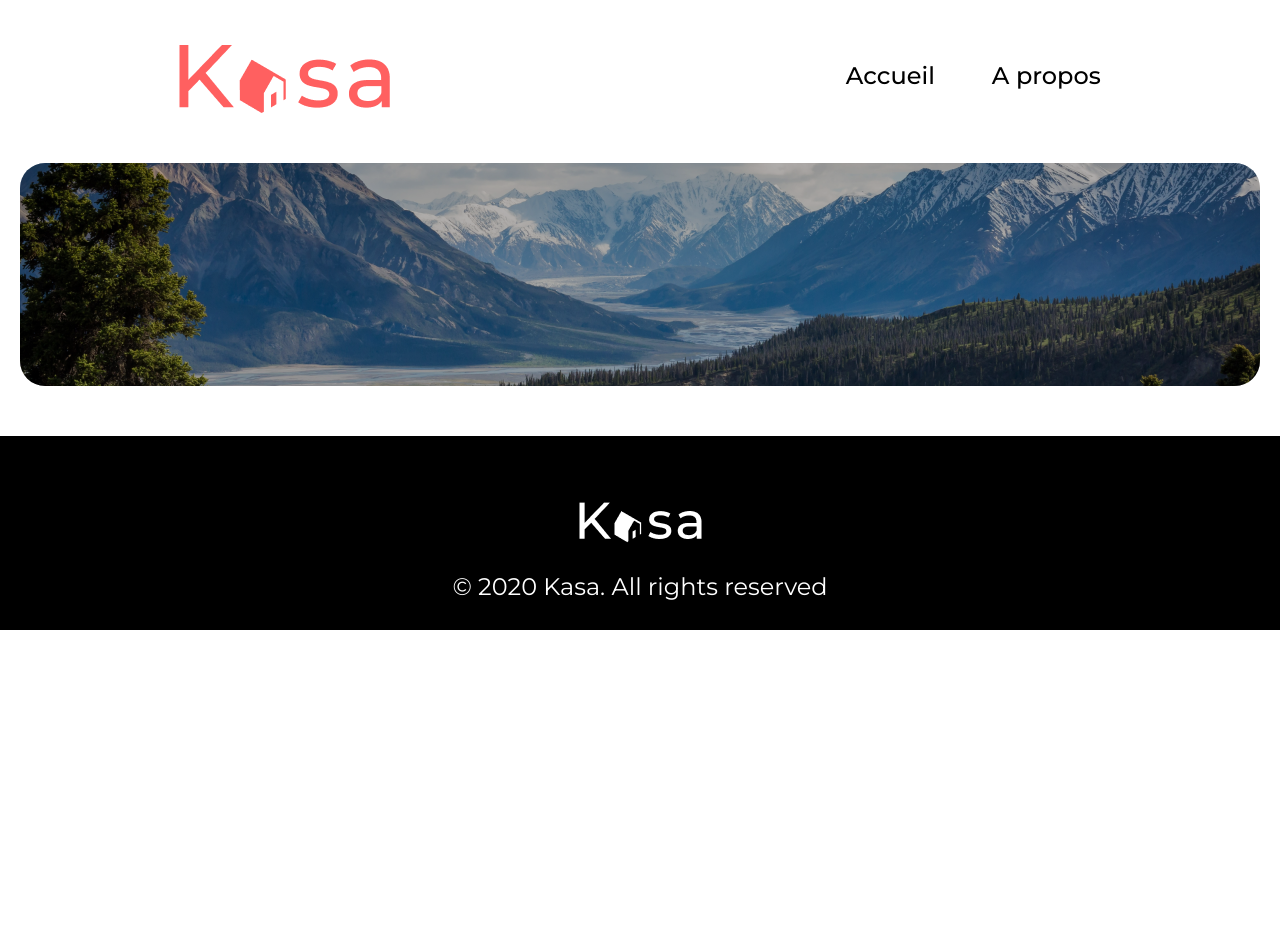
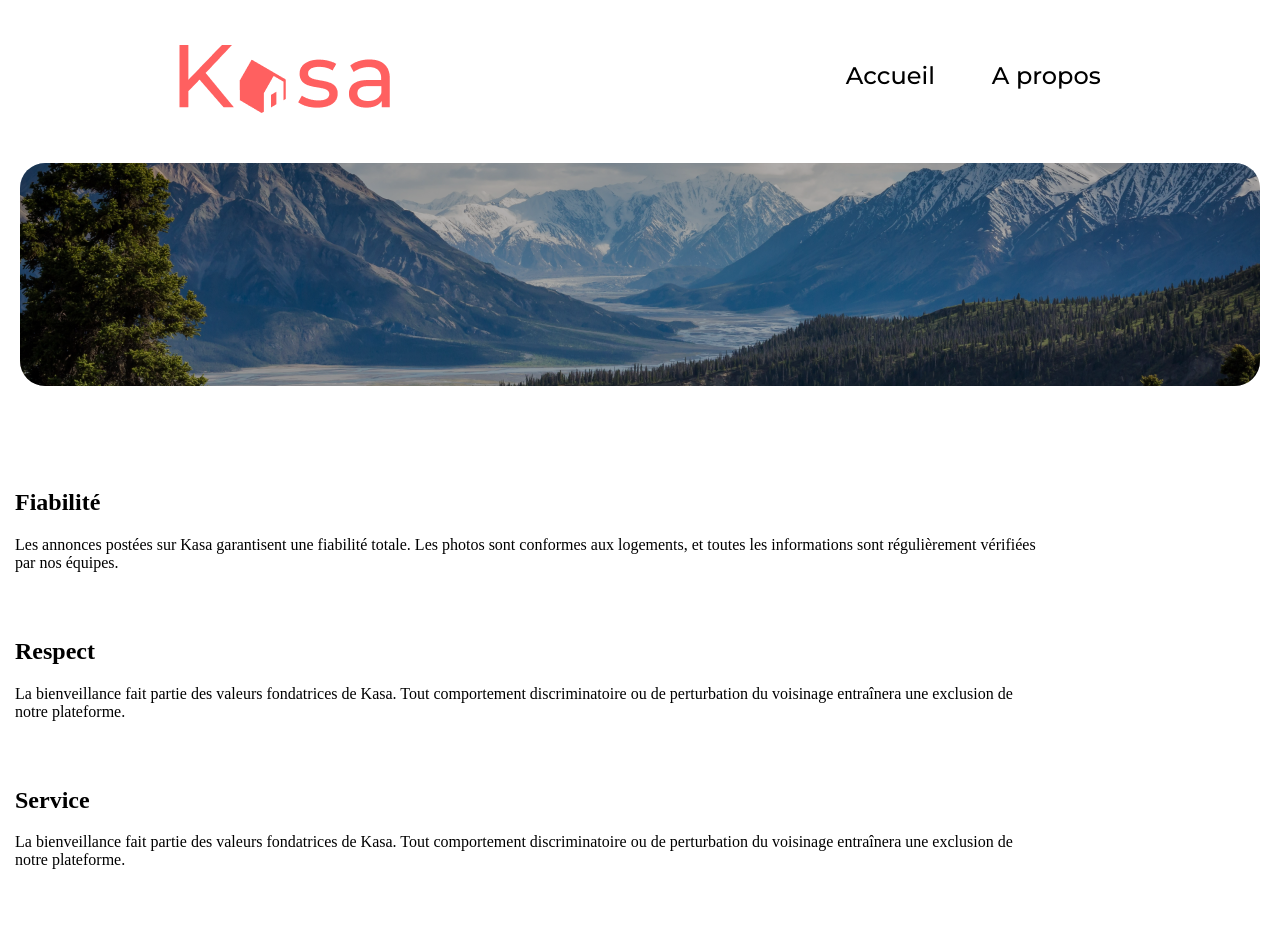
Before and after one commit to Manon13/Kasa, a React (Vite) app: page /a_propos in a window 1280 px wide. Shown: the top 938 px of the page. Before the commit the page ends 800 px from the top, so only its background shows below. Built offline with nearby package versions, Linux system fonts and the light colour scheme.

Commit message:
collapse creation

```diff
--- a/a_propos.json
+++ b/a_propos.json
@@ -1,18 +1,18 @@
 [
     {
-        "titre": "Fiabilité",
+        "title": "Fiabilité",
         "description":"Les annonces postées sur Kasa garantisent une fiabilité totale. Les photos sont conformes aux logements, et toutes les informations sont régulièrement vérifiées par nos équipes."
     },
     {
-        "titre": "Respect",
+        "title": "Respect",
         "description": "La bienveillance fait partie des valeurs fondatrices de Kasa. Tout comportement discriminatoire ou de perturbation du voisinage entraînera une exclusion de notre plateforme."
     },
     {
-        "titre": "Service",
+        "title": "Service",
         "description": "La bienveillance fait partie des valeurs fondatrices de Kasa. Tout comportement discriminatoire ou de perturbation du voisinage entraînera une exclusion de notre plateforme."
     },
     {
-        "titre": "Sécurité",
+        "title": "Sécurité",
         "description": "La sécurité est la priorité de Kasa. Aussi bien pour nos hôtes que pour les voyageurs, chaque logement correspond aux critères de sécurité établis par nos services. En laissant une note aussi bien à l'hôte qu'au locataire, cela permet à nos équipes de vérifier que les standards sont bien respectés. Nous organisons également des ateliers sur la sécurité domestique pour nos hôtes."
     }
 ]
--- a/src/components/Collapse/Collapse.jsx
+++ b/src/components/Collapse/Collapse.jsx
@@ -0,0 +1,17 @@
+import data from "../../../a_propos.json";
+import "./Collapse.sass";
+
+function Collapse() {
+    return  (
+        <div className="collapse">
+            {data.map((item, index) => (
+                <div key={index} className="collapse__item">
+                    <h2 className="collapse__title">{item.title}</h2>
+                    <p className="collapse__description">{item.description}</p>
+                </div>
+            ))}
+        </div>
+    )
+}
+
+export default Collapse;
--- a/src/components/Collapse/Collapse.sass
+++ b/src/components/Collapse/Collapse.sass
@@ -0,0 +1,13 @@
+.collapse
+    display: flex
+    flex-direction: column
+    align-items: center
+
+    .collapse__item
+        margin-top: 30px
+
+    .collapse__title
+    width: 1023px
+    // background-color: #FF6060
+    padding: 10px 20px 10px 15px
+    border-radius: 5px
--- a/src/pages/A_propos.jsx
+++ b/src/pages/A_propos.jsx
@@ -1,9 +1,11 @@
 import Banner_a_propos from '../components/Banner_a_propos/Banner_a_propos';
+import Collapse from '../components/Collapse/Collapse';
 
 function A_propos() {
     return (
         <>
         <Banner_a_propos />
+        <Collapse />
         </>
     );
 
```
